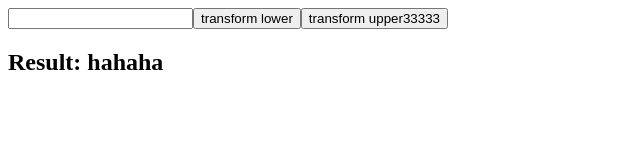
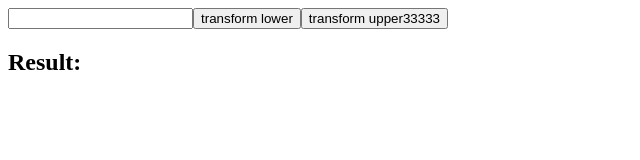
Before and after one commit to sftqa/fe_app, a Next.js app: page / in a window 1280 px wide. Shown: the top 160 px of the page, without its empty margins (0-640 px from the left). Built offline with nearby package versions, Linux system fonts and the light colour scheme.

Commit message:
Update index.js

```diff
--- a/pages/index.js
+++ b/pages/index.js
@@ -21,7 +21,7 @@ export default function IndexPage() {
         <input onChange={e => setWord(e.target.value)} value = {word}></input>
         <button onClick={transformLower}>transform lower</button>
         <button onClick={transformUpper}>transform upper33333</button>
-        <h2>Result: hahaha</h2>
+        <h2>Result: </h2>
     </div>
   )
 }
```
